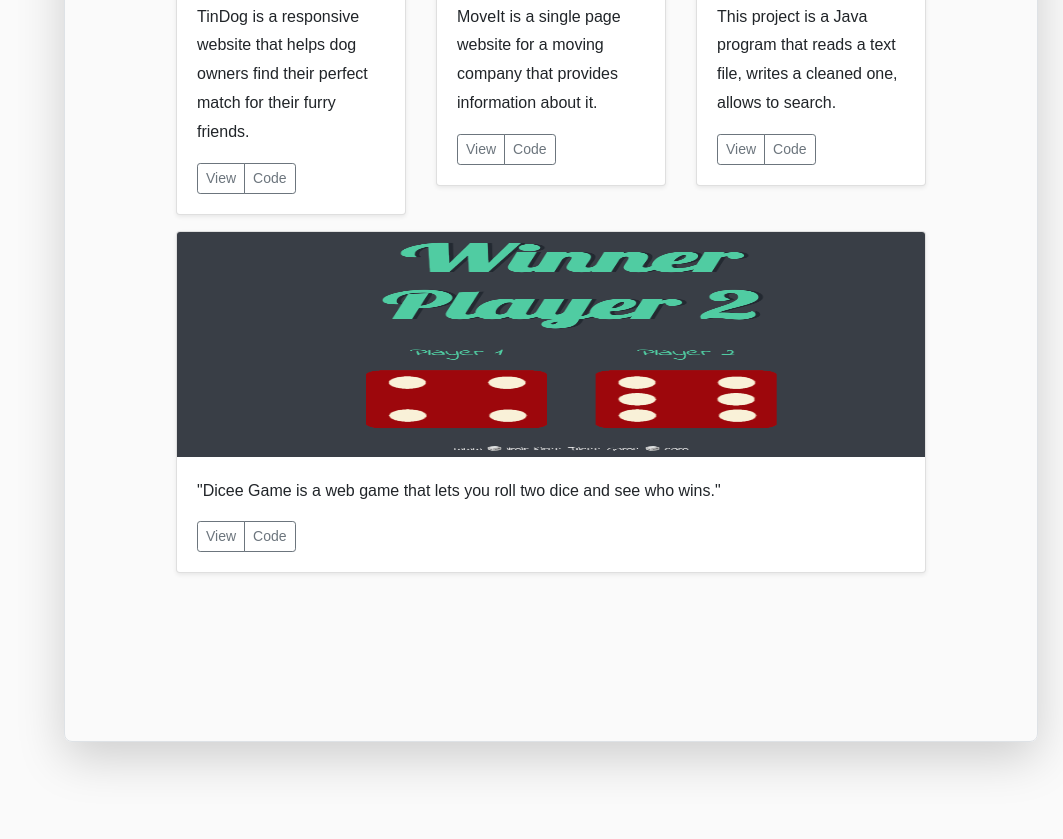
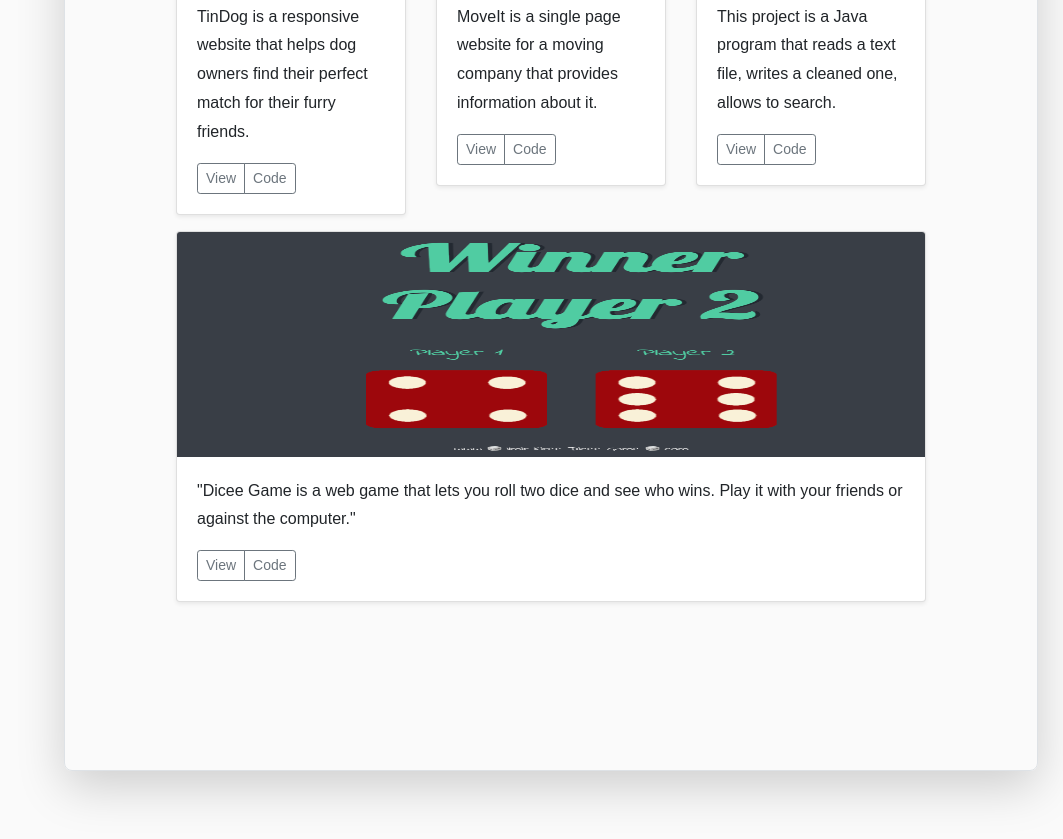
Before and after one commit to Qwicch/Portfolio, a plain HTML site: page index.html in a window 1280 px wide. Shown: the part 2310-3149 px from the top of the page, without its empty margins (217-1280 px from the left). Drawn offline with nearby package versions, Linux system fonts and the light colour scheme.

Commit message:
Update index.html

```diff
--- a/index.html
+++ b/index.html
@@ -129,7 +129,7 @@
 												<div class="card shadow-sm">
 												  	<img src="./images/DiceeGame.png" alt="Clear Data Java Application" class="bd-placeholder-img card-img-top" width="100%" height="225">
 													<div class="card-body">
-													<p class="card-text text-start">"Dicee Game is a web game that lets you roll two dice and see who wins."</p>
+													<p class="card-text text-start">"Dicee Game is a web game that lets you roll two dice and see who wins. Play it with your friends or against the computer."</p>
 													<div class="d-flex justify-content-between align-items-center">
 													  <div class="btn-group">
 														<a href="" class="btn btn-sm btn-outline-secondary" target="_blank">View</a>
```
